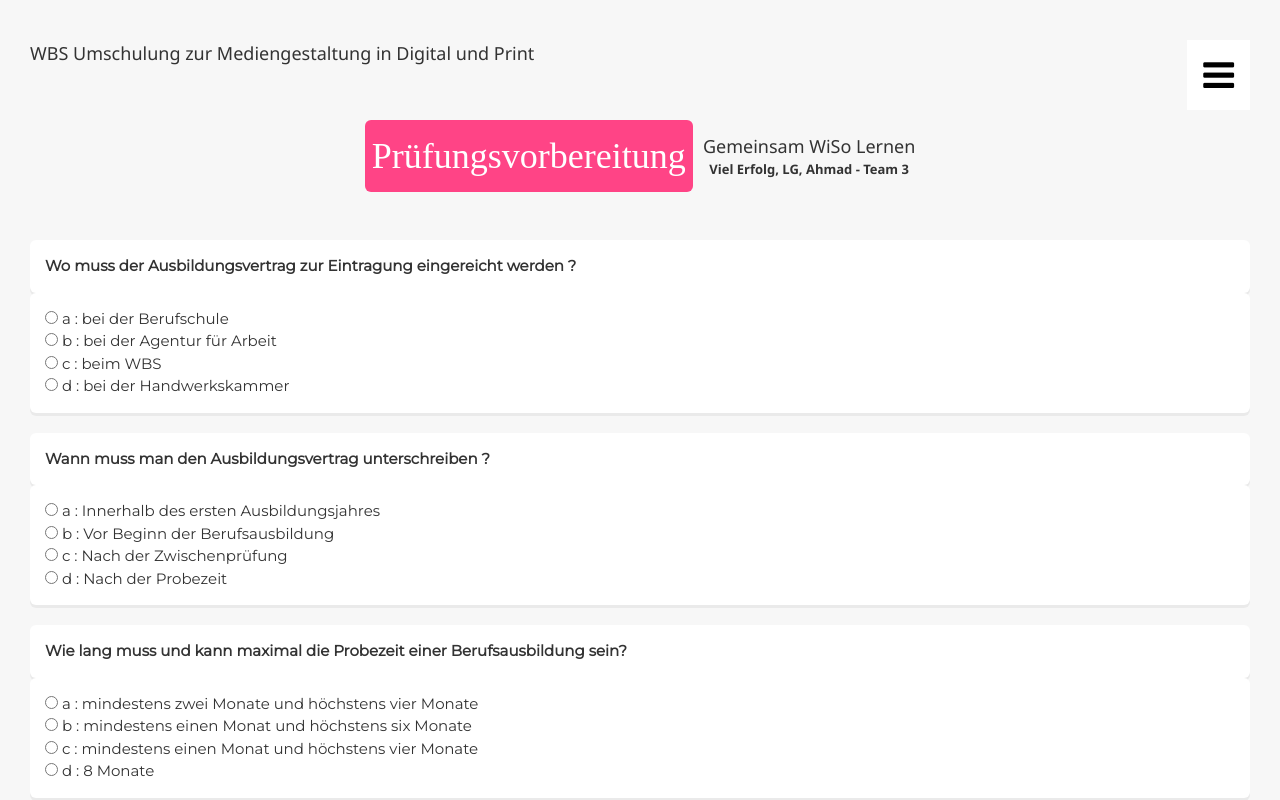
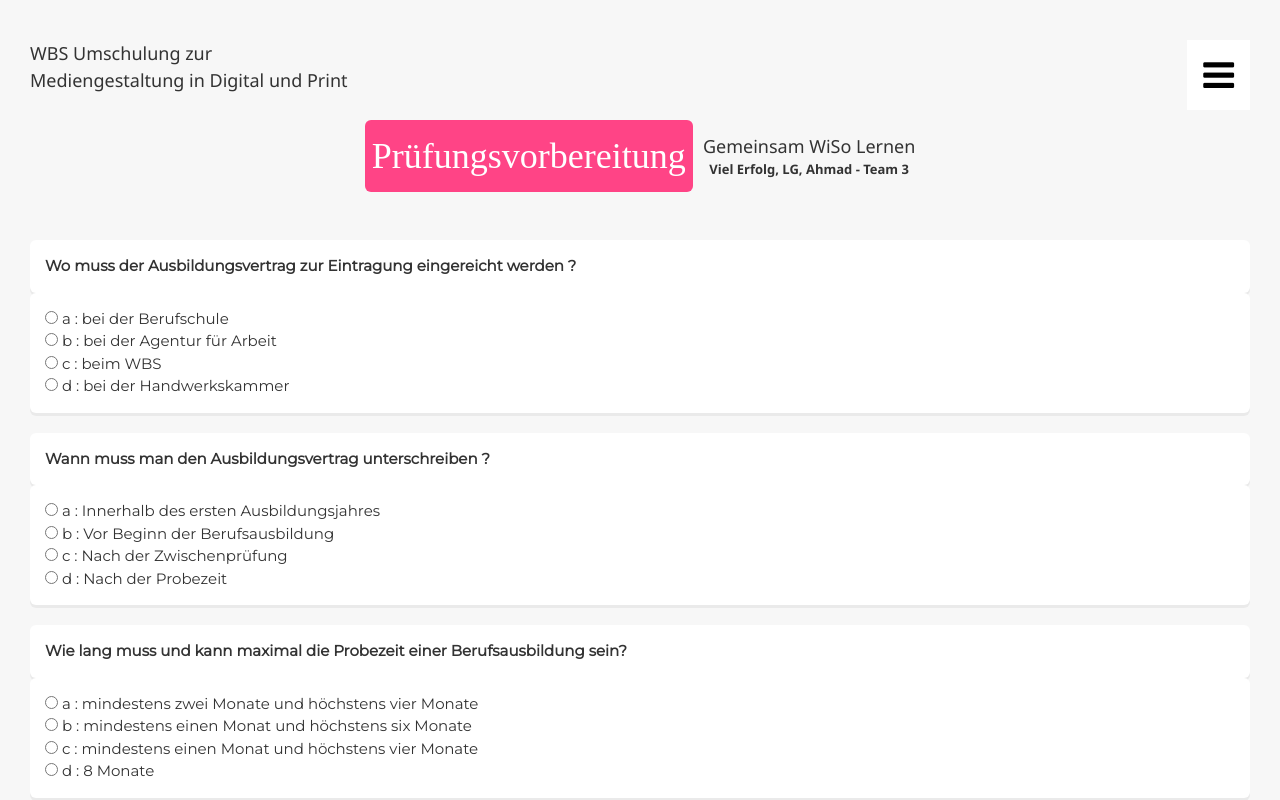
Before and after one commit to aalassi/wiso, a plain HTML site: page index.html in a window 1280 px wide. Shown: the top 800 px of the page. Drawn offline with nearby package versions, Linux system fonts and the light colour scheme.

Commit message:
Update index.html

```diff
--- a/index.html
+++ b/index.html
@@ -55,7 +55,7 @@
                 <!-- Header -->
                 <div class="w3-opacity">
 
-                <span class="w3-button w3-xxlarge w3-white w3-right" onclick="w3_open()"><i class="fa fa-bars"></i> </span>  <h5 class="subheader">WBS Umschulung zur Mediengestaltung in Digital und Print</h5>
+                <span class="w3-button w3-xxlarge w3-white w3-right" onclick="w3_open()"><i class="fa fa-bars"></i> </span>   <h5 class="subheader">WBS Umschulung zur<br> Mediengestaltung in Digital und Print</h5>
                 <div class="w3-clear">
 
                 </div>
```
